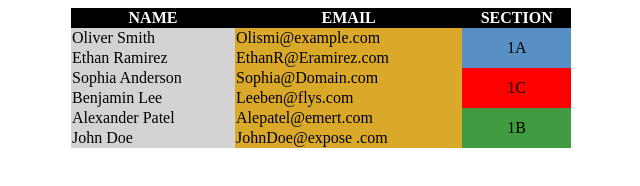
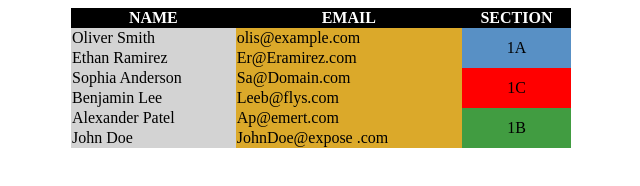
Before and after one commit to Orbanio02/Midterms_Act5, a plain HTML site: page index.html in a window 1280 px wide. Shown: the whole page, without its empty margins (337-977 px from the left). Drawn offline with Linux system fonts and the light colour scheme.

Commit message:
Update index.html

```diff
--- a/index.html
+++ b/index.html
@@ -35,25 +35,25 @@
     </tr>
     <tr>
         <td>Oliver Smith</td>
-        <td>Olismi@example.com</td>
+        <td>olis@example.com</td>
         <td style="text-align: center; background-color: rgb(88, 144, 197);" rowspan="2">1A</td>
     </tr>
     <tr>
         <td>Ethan Ramirez</td>
-        <td>EthanR@Eramirez.com</td>
+        <td>Er@Eramirez.com</td>
     </tr>
     <tr>
         <td>Sophia Anderson</td>
-        <td>Sophia@Domain.com</td>
+        <td>Sa@Domain.com</td>
         <td style="text-align: center; background-color: red" rowspan="2">1C</td>
     </tr>
     <tr>
         <td>Benjamin Lee</td>
-        <td>Leeben@flys.com</td>
+        <td>Leeb@flys.com</td>
     </tr>
     <tr>
         <td>Alexander Patel</td>
-        <td>Alepatel@emert.com</td>
+        <td>Ap@emert.com</td>
         <td style="text-align: center; background-color: rgb(65, 156, 65)" rowspan="2">1B</td>
     </tr>
     <tr>
```
